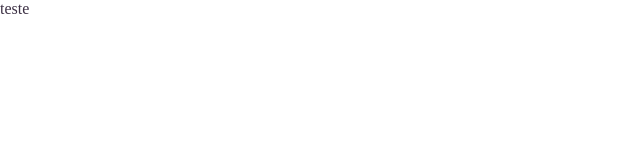
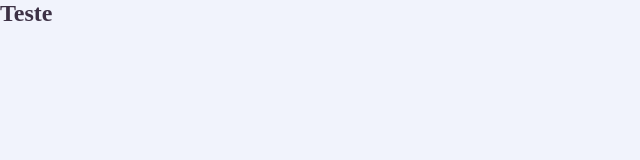
Before and after one commit to human-interaction-with-tecnologies/adaptive-games-platform, a React (Create React App) app: page / in a window 1280 px wide. Shown: the top 160 px of the page, without its empty margins (0-640 px from the left). Built offline with nearby package versions, Linux system fonts and the light colour scheme.

Commit message:
style: :lipstick:

```diff
--- a/src/App.js
+++ b/src/App.js
@@ -1,11 +1,11 @@
-import styles from './globla.module.css'
-
+import './globla.module.css'
+import LandingPage from './pages/LandingPage/index'
 
 function App() {
   return (
-    <div className={styles.section}>
-      teste
-    </div>
+    <>
+      <LandingPage />
+    </>
   );
 }
 
--- a/src/globla.module.css
+++ b/src/globla.module.css
@@ -1,5 +1,5 @@
 :root{
-    --background: ##F1F3FC;
+    --background: #F1F3FC;
     --blue: #4137C8;
     --blue-secundary: #655BF5;
     --text: #3D3145;
--- /dev/null
+++ b/src/pages/LandingPage/index.js
@@ -0,0 +1,10 @@
+
+const LandingPage = () =>{
+    return(
+        <section>
+            <h1>Teste</h1>
+        </section>
+    )
+}
+
+export default LandingPage;
--- /dev/null
+++ b/src/pages/LandingPage/style.module.css
@@ -0,0 +1,3 @@
+.section{
+    font-family: 'Signika', sans-serif;
+}
```
